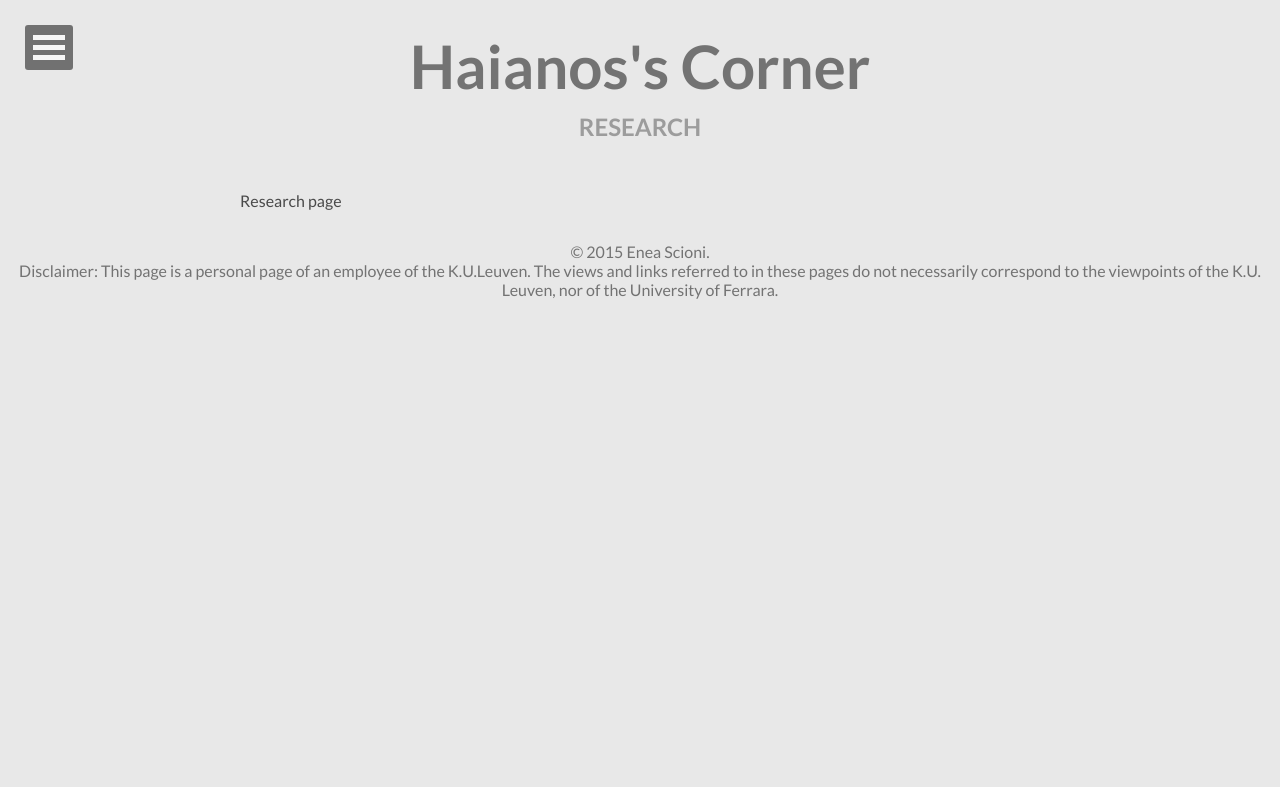
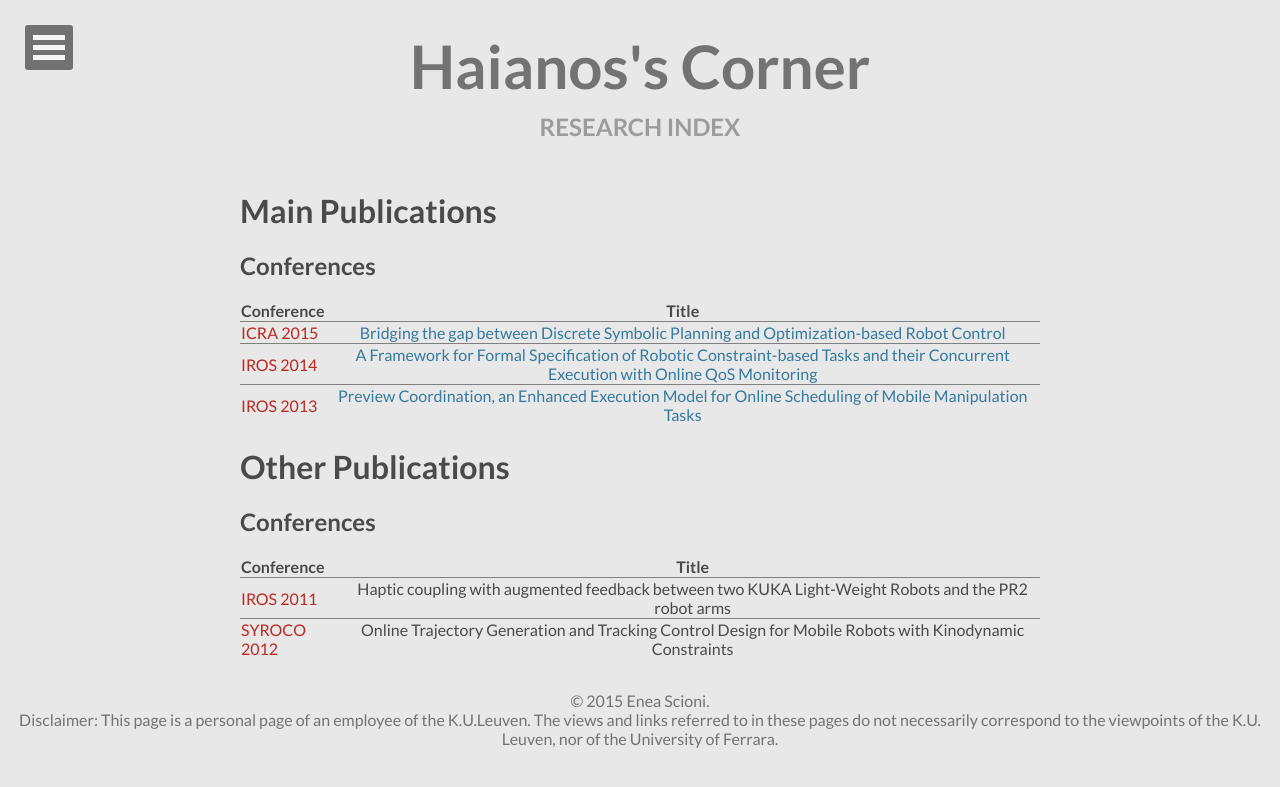
Before and after one commit to haianos/haianos.github.io, a Jekyll site: the page built from research/index.md, in a window 1280 px wide. Shown: the top 787 px of the page. Built offline with Jekyll 4.4.1, drawn with Linux system fonts in a browser that asks for light colours; nearby versions of some CDN libraries.

Commit message:
index (manual)

```diff
--- a/_includes/navigation.html
+++ b/_includes/navigation.html
@@ -14,10 +14,10 @@
                 <li>
                         <a href="#">Research</a>
                         <ul class="dl-submenu">
+                         <li><a href="{{ site.url }}/research/">Index</a></li>
                          <li>
                           <a href="#">Publications</a>
                           <ul class="dl-submenu">
-                                <li><a href="{{ site.url }}/research/">All Posts</a></li>
                                 <li><a href="{{ site.url }}/research/publications/icra2015.html">ICRA 2015</a></li>
                                 <li><a href="{{ site.url }}/research/publications/iros2014.html">IROS 2014</a></li>
                                 <li><a href="{{ site.url }}/research/publications/iros2013.html">IROS 2013</a></li>
--- a/posts/index.html
+++ b/posts/index.html
@@ -5,7 +5,7 @@ description: "An archive of posts."
 comments: false
 ---
 
-{% for post in site.posts %}
+{% for post in site.research.publications %}
     {% capture this_year %}{{ post.date | date: "%Y" }}{% endcapture %}
     {% capture next_year %}{{ post.previous.date | date: "%Y" }}{% endcapture %}
 
--- a/research/index.md
+++ b/research/index.md
@@ -1,35 +1,32 @@
 ---
 layout: post-index
-title: Research
+title: Research Index
 #image:
 #  feature: abstract-5.jpg
 comments: false
 ---
 
-Research page
-{% for post in site.research %}
+# Main Publications
 
-{% capture this_year %}{{ post.date | date: "%Y" }}{% endcapture %}
-{% capture next_year %}{{ post.previous.date | date: "%Y" }}{% endcapture %}
+## Conferences
 
-{% if forloop.first %}
-<article>
-<h2 id="{{ this_year }}-ref">{{ this_year }}</h2>
-<ul>
-{% endif %}
+| Conference | Title |
+|:--------|:---------:|
+| <font color="#BC281E">ICRA 2015</font>   | [Bridging the gap between Discrete Symbolic Planning and Optimization-based Robot Control](/research/publications/icra2015.html)   |
+|---
+| <font color="#BC281E">IROS 2014</font>   | [A Framework for Formal Specification of Robotic Constraint-based Tasks and their Concurrent Execution with Online QoS Monitoring](/research/publications/iros2014.html)    |
+|===
+| <font color="#BC281E">IROS 2013</font>   | [Preview Coordination, an Enhanced Execution Model for Online Scheduling of Mobile Manipulation Tasks](/research/publications/iros2013.html)
+{: rules="groups"}
 
-<li class="entry-title"><a href="{{ site.url }}{{ post.url }}" title="{{ post.title }}">{{ post.title }}</a></li>
+# Other Publications
 
-{% if forloop.last %}
-</ul>
-</article>
-{% else %}
-{% if this_year != next_year %}
-</ul>
-</article>
-<article>
-<h2 id="{{ next_year }}-ref" class="year-heading">{{next_year}}</h2>
-<ul>
-{% endif %}
-{% endif %}
-{% endfor %}
+## Conferences
+
+| Conference | Title |
+|:--------|:---------:|
+|---
+| <font color="#BC281E">IROS 2011</font> | Haptic coupling with augmented feedback between two KUKA Light-Weight Robots and the PR2 robot arms |
+|---
+| <font color="#BC281E">SYROCO 2012</font> | Online Trajectory Generation and Tracking Control Design for Mobile Robots with Kinodynamic Constraints |
+{: rules="groups"}
```
Also changed, not shown: about/index.md (+1 -1 lines).
